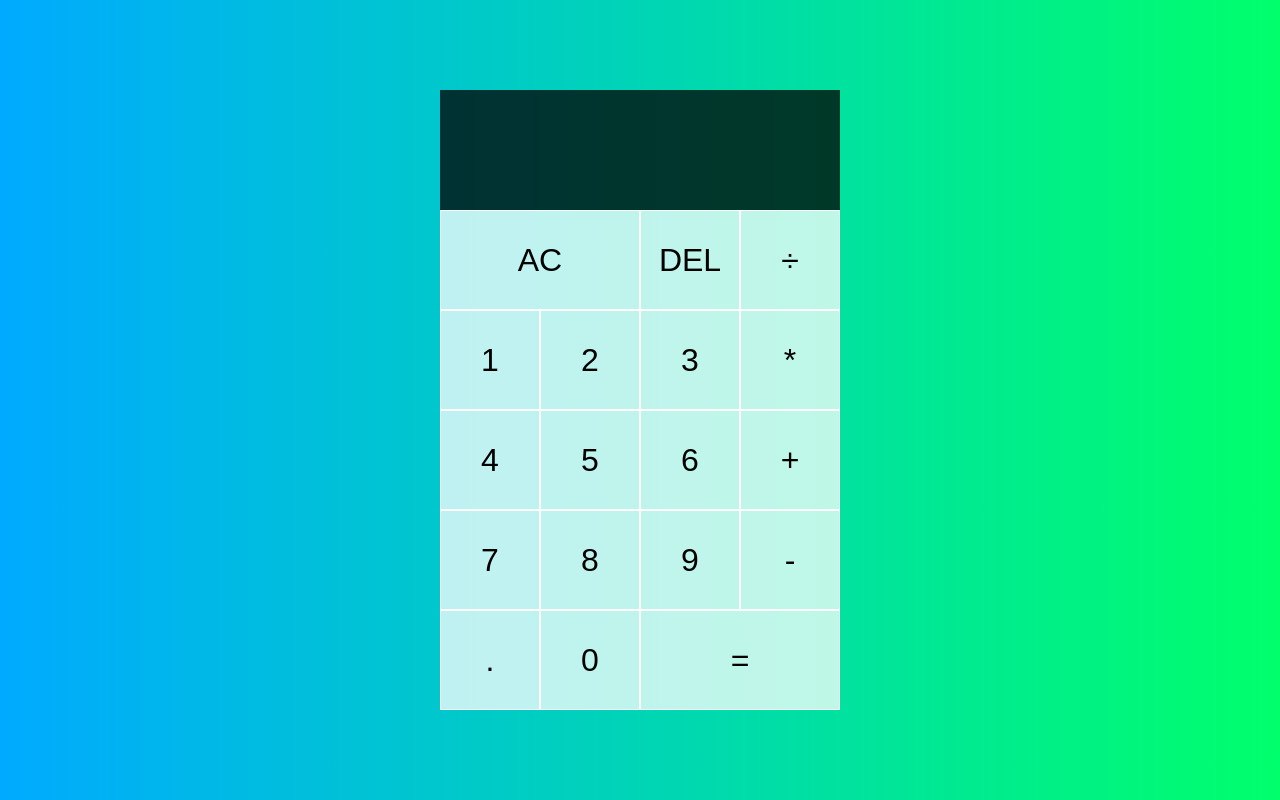
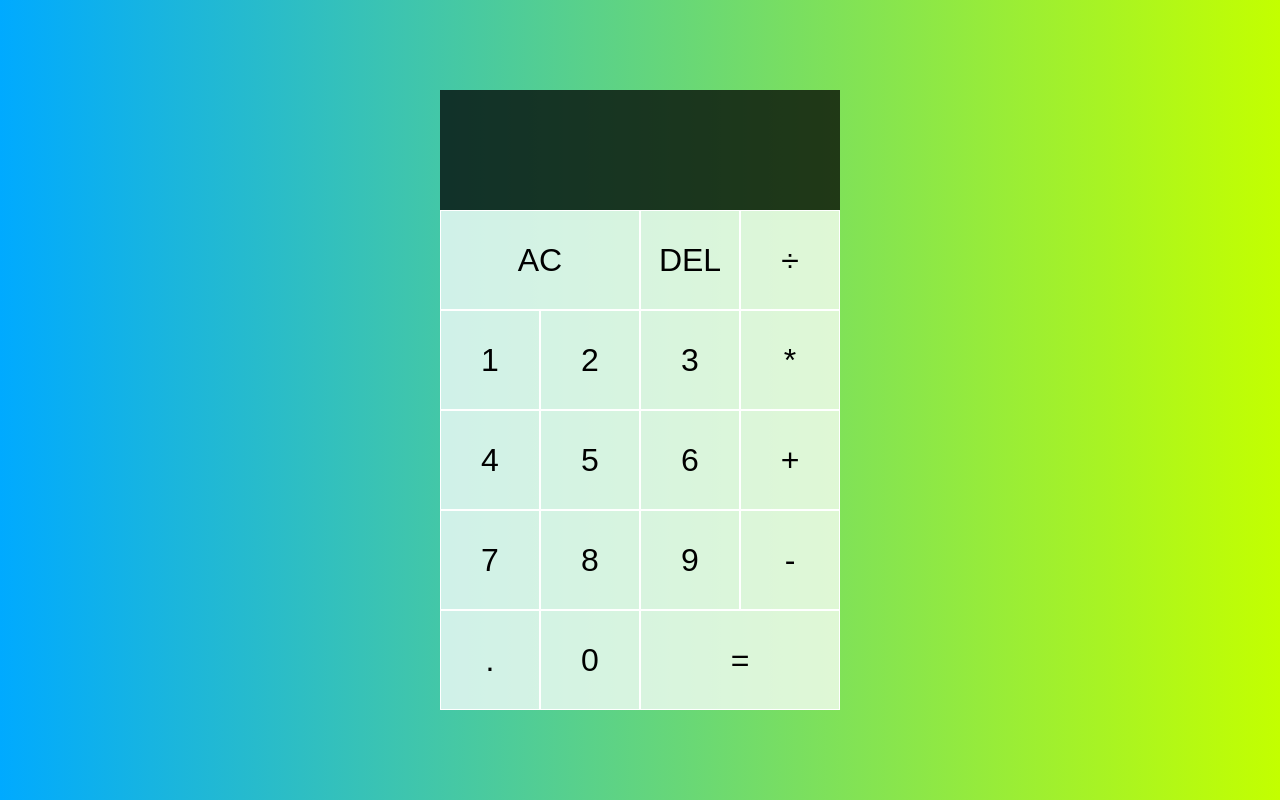
Before and after one commit to Tfields2/Javascript_calculator, a plain HTML site: page index.html in a window 1280 px wide. Drawn offline with Linux system fonts and the light colour scheme.

Commit message:
changed body background to yellow

```diff
--- a/styles.css
+++ b/styles.css
@@ -9,7 +9,7 @@ body
 {
     padding: 0;
     margin: 0;
-    background: linear-gradient(to right, #00AAFF, #00FF6C);
+    background: linear-gradient(to right, #00AAFF, #c3ff00);
 }
 
 .calculator-grid
```
